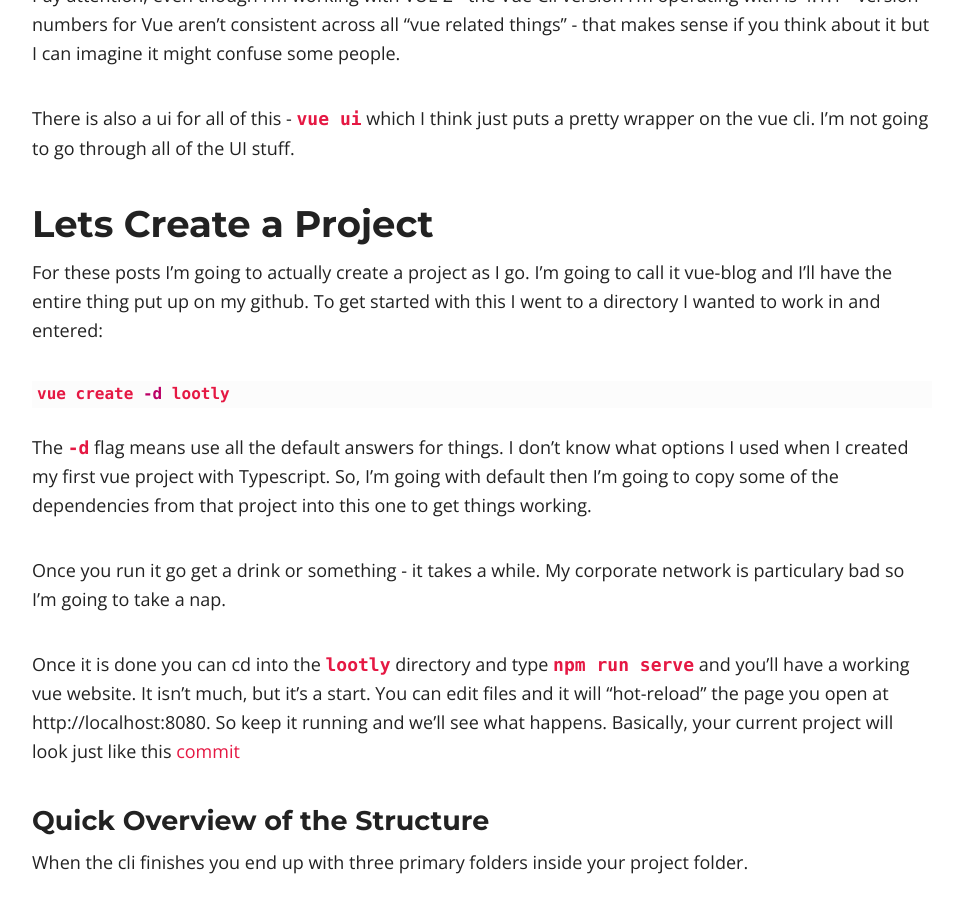
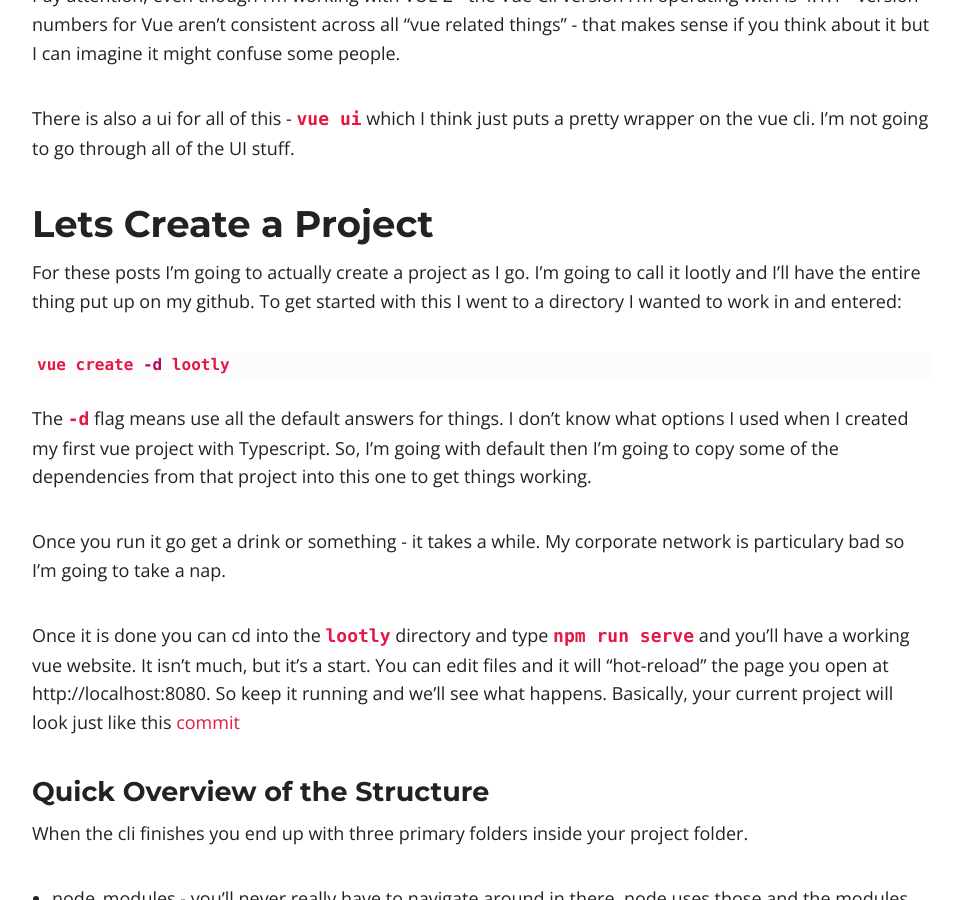
Before and after one commit to finalcut/finalcut.github.io, a Jekyll site: the page built from _posts/2020-02-21-getting-started-with-vue-and-typescript.md, in a window 1280 px wide and 900 px high, scrolled down 2679 px. Shown: the whole window, without its empty margins (158-1118 px from the left). Built offline with Jekyll 4.4.1, drawn with Linux system fonts in a browser that asks for light colours; nearby versions of some CDN libraries; comment, search, counter and statistics services are not loaded.

Commit message:
fix reference to lootly

````diff
--- a/_posts/2020-02-21-getting-started-with-vue-and-typescript.md
+++ b/_posts/2020-02-21-getting-started-with-vue-and-typescript.md
@@ -71,7 +71,7 @@ There is also a ui for all of this - `vue ui` which I think just puts a pretty w
 
 ## Lets Create a Project
 
-For these posts I'm going to actually create a project as I go.  I'm going to call it vue-blog and I'll have the entire thing put up on my github.  To get started with this I went to a directory I wanted to work in and entered:
+For these posts I'm going to actually create a project as I go.  I'm going to call it lootly and I'll have the entire thing put up on my github.  To get started with this I went to a directory I wanted to work in and entered:
 
 ```sh
 vue create -d lootly
````
